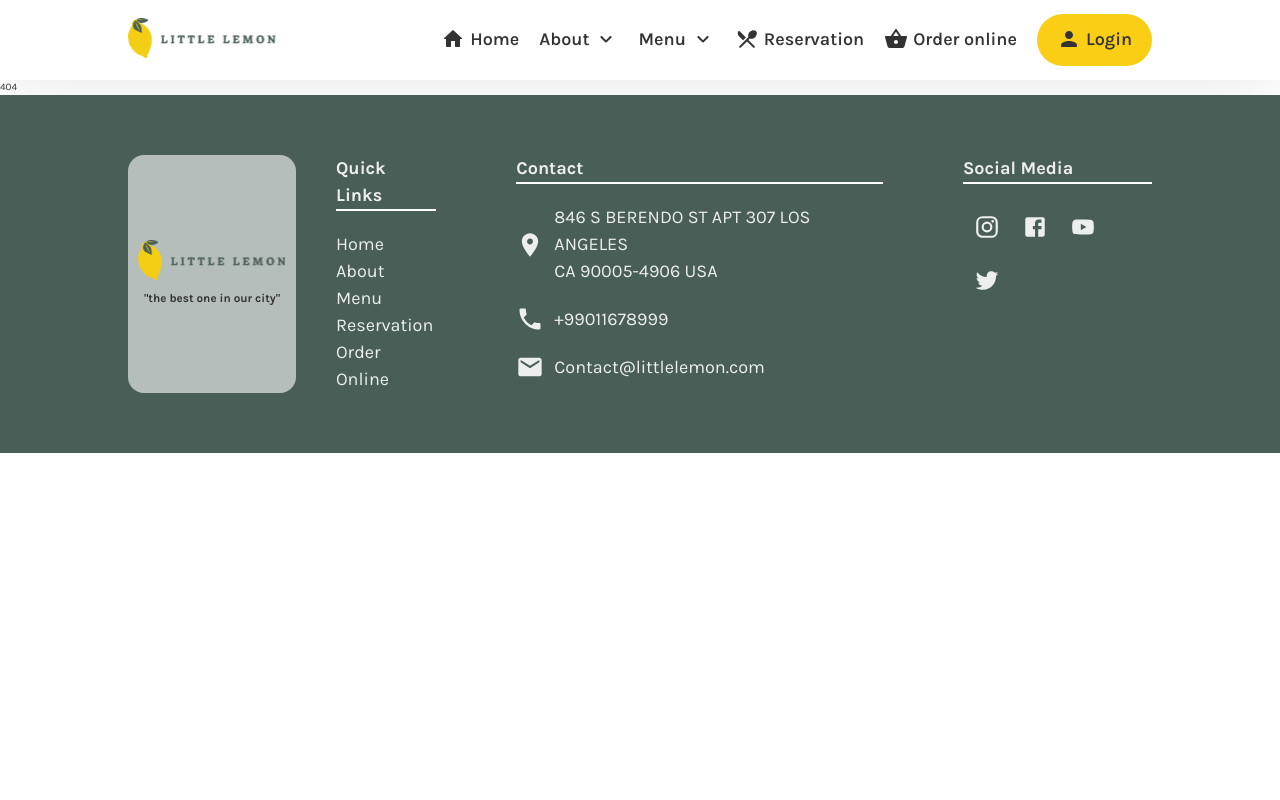
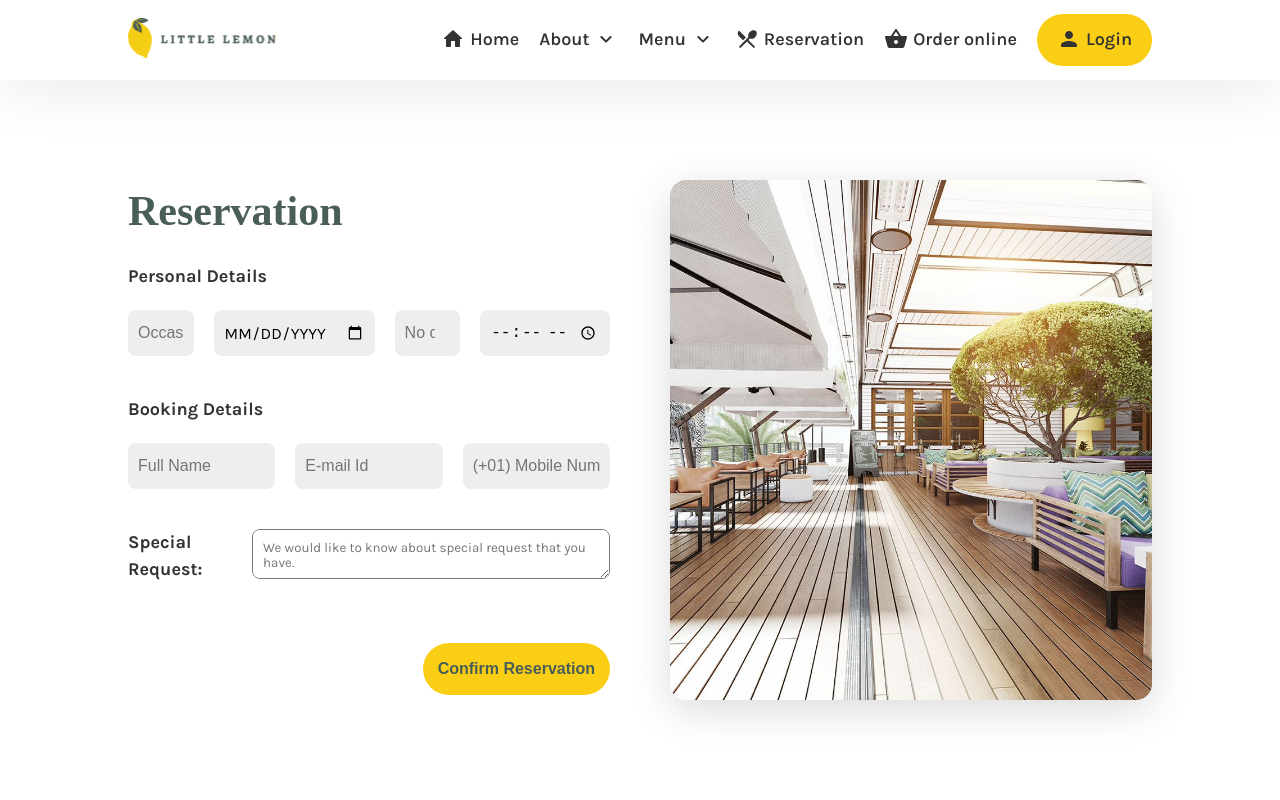
Before and after one commit to Mahyarnafisi/capstone-react-final-project, a React (Create React App) app: page /reservation in a window 1280 px wide. Shown: the top 800 px of the page. Built offline with nearby package versions, Linux system fonts and the light colour scheme; a web font is replaced by a local one.

Commit message:
done with reservation page

```diff
--- a/src/App.jsx
+++ b/src/App.jsx
@@ -4,6 +4,7 @@ import Header from "./Components/Header/Header";
 import Main from "./Components/Main/Main";
 import Page404 from "./Components/Pages/Page404/Page404";
 import Footer from "./Components/Footer/Footer";
+import Reservation from "./Components/Reservation/Reservation";
 
 function App() {
   return (
@@ -11,6 +12,7 @@ function App() {
       <Header />
       <Routes>
         <Route path="/" element={<Main />} />
+        <Route path="reservation" element={<Reservation />} />
         <Route path="*" element={<Page404 />} />
       </Routes>
       <Footer />
--- a/src/Components/Header/Header.jsx
+++ b/src/Components/Header/Header.jsx
@@ -32,7 +32,7 @@ function Header() {
             </Link>
           </li>
           <li className={Styles.navbar__item}>
-            <NavLink className={Styles.navbar__link}>
+            <NavLink to="reservation" className={Styles.navbar__link}>
               {" "}
               <RestaurantMenuRoundedIcon /> Reservation
             </NavLink>
--- /dev/null
+++ b/src/Components/Reservation/Reservation.jsx
@@ -0,0 +1,42 @@
+import React from "react";
+import Styles from "./Reservation.module.css";
+import { useNavigate } from "react-router-dom";
+
+function Reservation() {
+  const navigate = useNavigate();
+  const onSubmitHandler = (e) => {
+    e.preventDefault();
+    navigate("confirm");
+  };
+  return (
+    <div className={Styles.reservation}>
+      <section className={Styles.image}></section>
+      <form className={Styles.form} onSubmit={onSubmitHandler}>
+        <h1>Reservation</h1>
+        <h2>Personal Details</h2>
+        <section className={Styles.row}>
+          <input type="text" name="Occassion" id="occassion" placeholder="Occassion" required maxLength="10" />
+          <input type="date" name="date" id="date" required />
+          <input type="number" name="number" id="number" min="2" max="20" placeholder="No of Guests" required />
+          <input type="time" name="time" id="time" required />
+        </section>
+        <h2>Booking Details</h2>
+        <section className={Styles.row}>
+          <input type="text" name="fullname" id="fullname" maxLength="30" required placeholder="Full Name" />
+          <input type="email" name="email" id="email" required placeholder="E-mail Id" maxLength="30" />
+          <input type="text" name="mobile" id="mobile" minLength="5" maxLength="10" placeholder="(+01) Mobile Number" required />
+        </section>
+
+        <section className={Styles.row}>
+          <h2>Special Request:</h2>
+          <textarea name="request" id="request" placeholder="We would like to know about special request that you have." />
+        </section>
+        <button type="submit" className={Styles.btnSubmit}>
+          Confirm Reservation
+        </button>
+      </form>
+    </div>
+  );
+}
+
+export default Reservation;
--- /dev/null
+++ b/src/Components/Reservation/Reservation.module.css
@@ -0,0 +1,55 @@
+.reservation {
+  width: 100%;
+  height: 90vh;
+  padding: 10rem 10vw;
+  display: flex;
+  align-items: flex-start;
+  justify-content: center;
+  gap: 6rem;
+}
+.image {
+  width: 50%;
+  height: 100%;
+  background-image: url(./../../assets//image/restaurant.jpg);
+  background-repeat: no-repeat;
+  background-size: cover;
+  background-position: center;
+  border-radius: var(--border-r-md);
+  box-shadow: 0 1rem 4rem #00000025;
+  order: 2;
+}
+.form {
+  width: 50%;
+  order: 1;
+}
+
+.form h1 {
+  font-size: var(--font-s-lg);
+  color: var(--color-primary-1);
+  font-family: var(--font-markazi);
+  margin-bottom: 2rem;
+}
+.form h2 {
+  font-size: var(--font-s-md);
+  margin-bottom: 2rem;
+}
+
+.row {
+  display: flex;
+  gap: 2rem;
+  margin-bottom: 4rem;
+}
+
+.btnSubmit {
+  border-radius: var(--border-r-circle);
+  background-color: var(--color-primary-2);
+  color: var(--color-primary-1);
+  cursor: pointer;
+  transition: all 0.3s;
+  float: right;
+}
+
+.btnSubmit:hover {
+  background-color: var(--color-primary-1);
+  color: var(--color-primary-2);
+}
--- a/src/index.css
+++ b/src/index.css
@@ -62,3 +62,26 @@ li {
 a {
   text-decoration: none;
 }
+
+input {
+  height: 4.6rem;
+  padding: 1rem;
+  border-radius: var(--border-r-sm);
+  outline: none;
+  border: none;
+  background-color: var(--color-gray);
+  width: 100%;
+  font-size: var(--font-s-sm);
+}
+
+input[type="date"] {
+  font-family: var(--font-karla);
+  text-transform: uppercase;
+}
+textarea {
+  width: 100%;
+  font-family: var(--font-karla);
+  padding: 1rem;
+  border-radius: var(--border-r-sm);
+  height: 5rem;
+}
```
